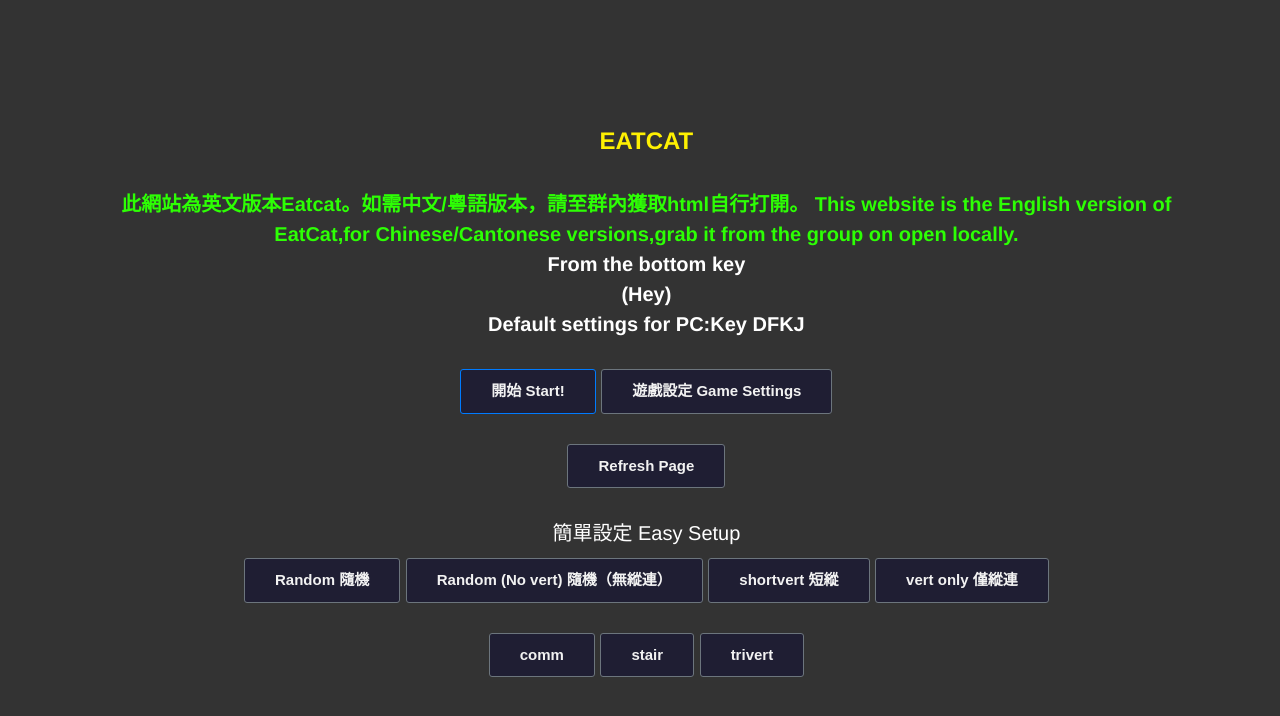
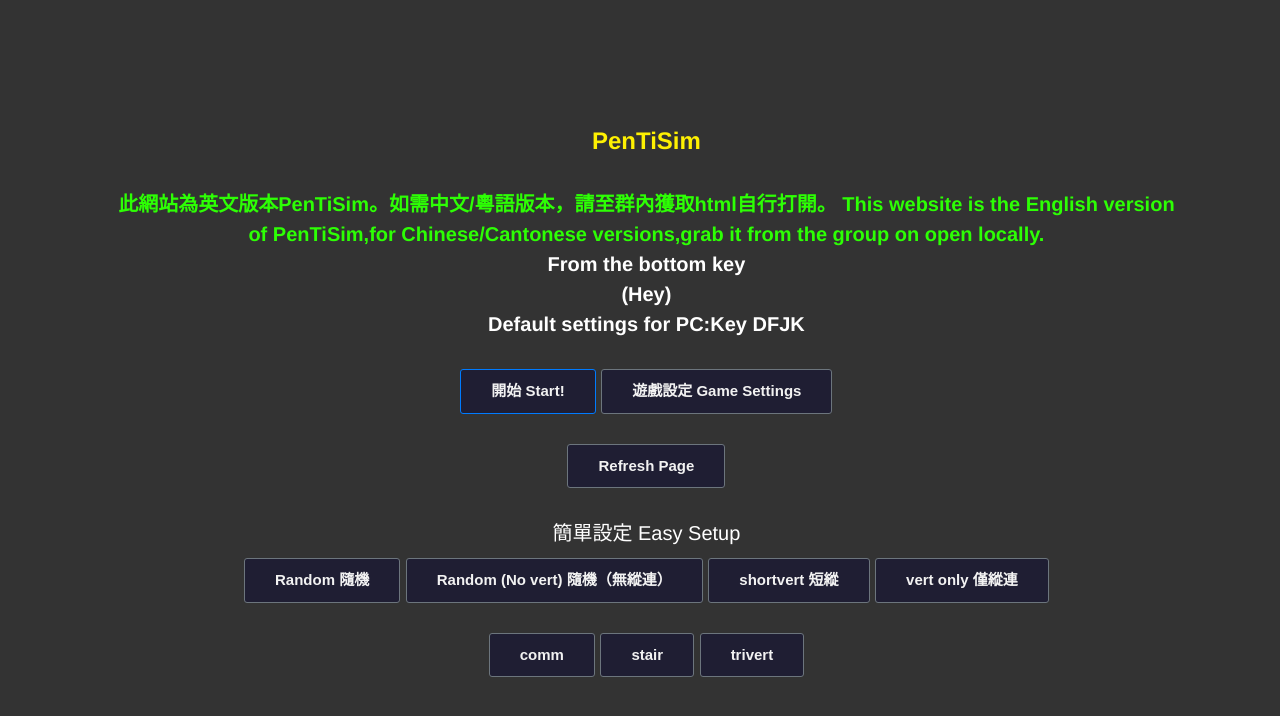
Before and after one commit to castorifet/castorifet.github.io, a plain HTML site: page ec/index.html in a window 1280 px wide. Drawn offline with nearby package versions, Linux system fonts and the light colour scheme; a script that the page names is missing.

Commit message:
Update index.html

```diff
--- a/ec/index.html
+++ b/ec/index.html
@@ -2,7 +2,7 @@
 <html>
 
 <head>
-    <title>音遊底力練習工具"Eatcat"</title>
+    <title>音遊底力練習工具"PenTiSim"</title>
     <meta itemprop="name" content="Eatcat！" />
     <meta itemprop="description" content="00500" />
     <meta charset="utf-8" />
@@ -39,15 +39,15 @@
         <div class="welcome-bg FILL"></div>
         <div class="FILL BOX-M" style="position:absolute;top:0;left:0;right:0;bottom:0;z-index:5;">
             <div style="margin:0 8% 0 9%;">
-                <div style="font-size:1.2em; color:#FEF002;" id="tt">EATCAT</div><br />
+                <div style="font-size:1.2em; color:#FEF002;" id="tt">PenTiSim</div><br />
                 <div style="font-size: 1.0em; color:rgb(45, 255, 4); line-height:1.5em;" id="tttt">
-                    此網站為英文版本Eatcat。如需中文/粵語版本，請至群內獲取html自行打開。
-                    This website is the English version of EatCat,for Chinese/Cantonese versions,grab it from the group on open locally.<br />
+                    此網站為英文版本PenTiSim。如需中文/粵語版本，請至群內獲取html自行打開。
+                    This website is the English version of PenTiSim,for Chinese/Cantonese versions,grab it from the group on open locally.<br />
                 </div>
                 <div style="font-size: 1.0em; color:#fff; line-height:1.5em;" id="ttt">
                     From the bottom key<br />
                     (Hey)<br />
-                    Default settings for PC:Key DFKJ<br />
+                    Default settings for PC:Key DFJK<br />
                 </div>
                 <br />
                 <div id="btn_group" style="display: block;">
```
